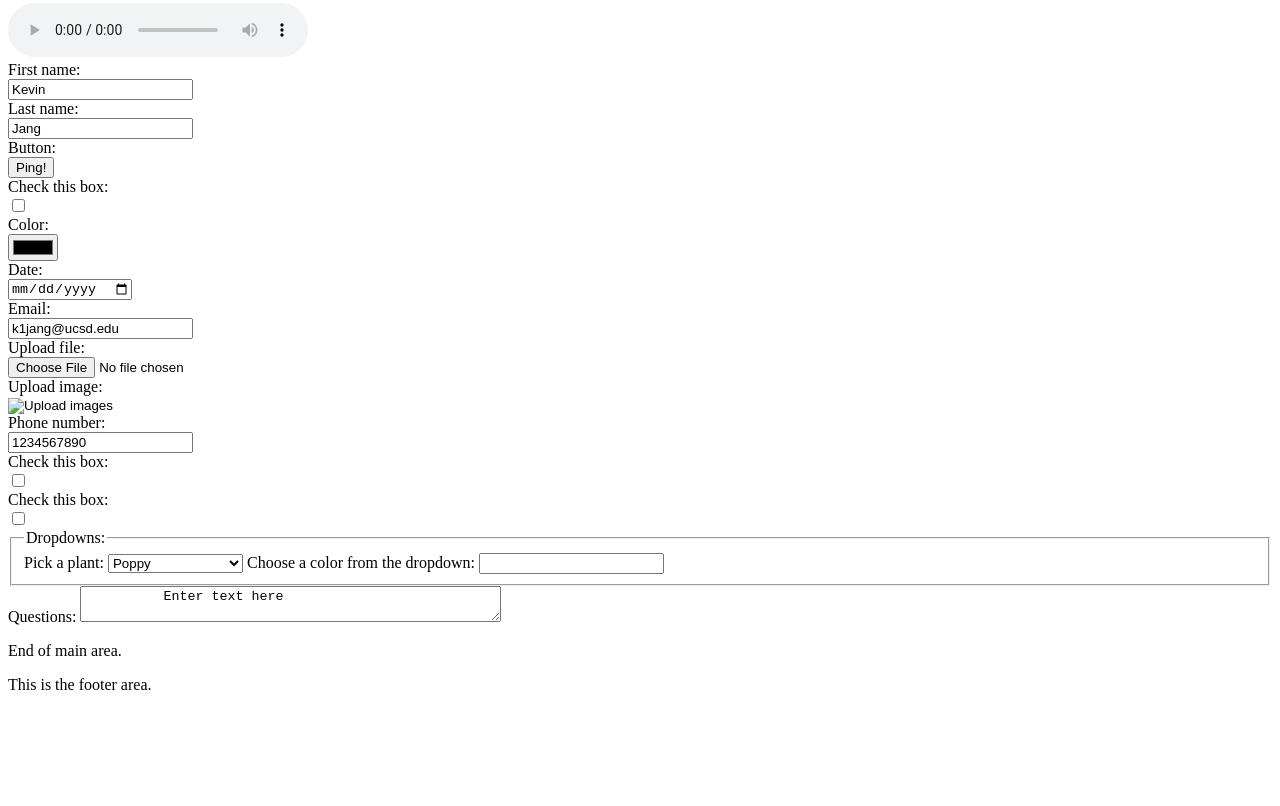
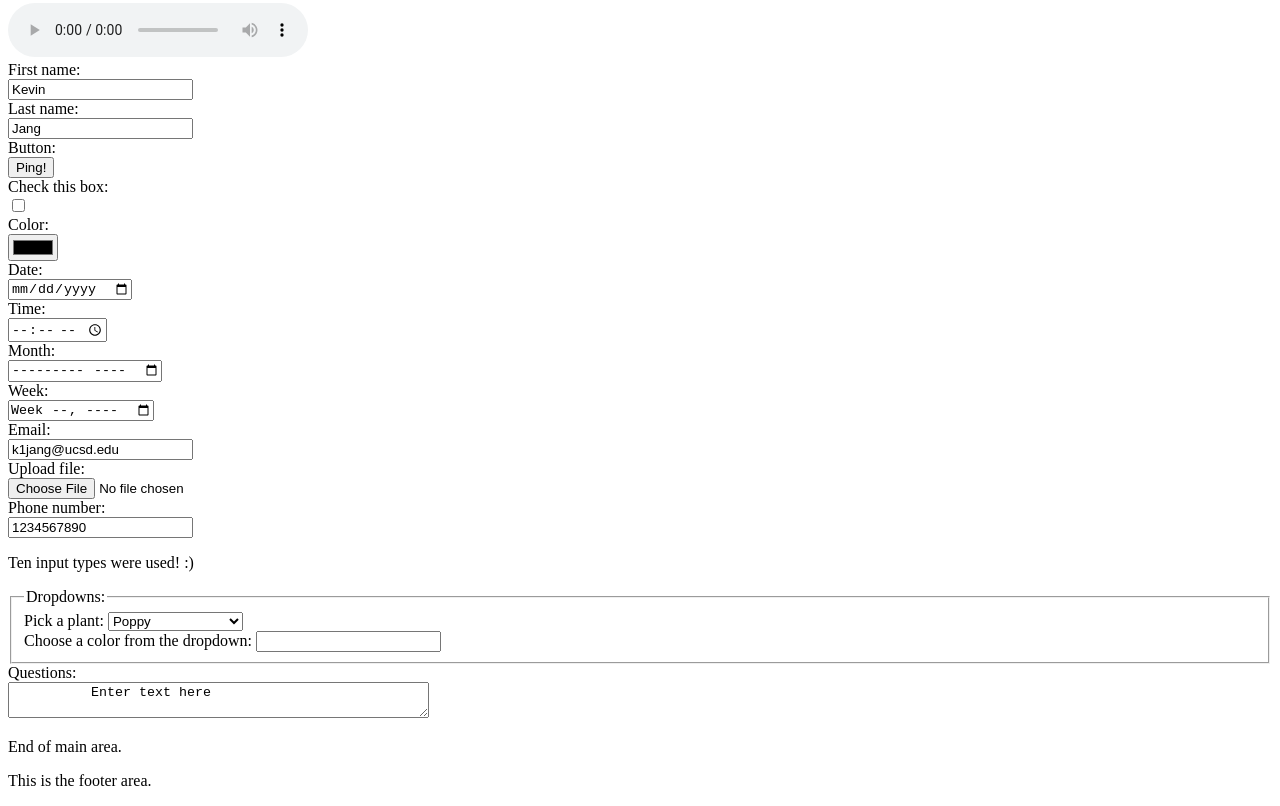
Before and after one commit to Kevin-Jjang/cse110-wi21-lab3, a plain HTML site: page index.html in a window 1280 px wide. Shown: the part 2933-3739 px from the top of the page. Before the commit the page ends 3643 px from the top, so only its background shows below. Drawn offline with Linux system fonts and the light colour scheme.

Commit message:
TODO: Template

```diff
--- a/index.html
+++ b/index.html
@@ -183,23 +183,26 @@
         <label for="dates">Date:</label><br>
         <input type="date"><br>
 
+        <label for="times">Time:</label><br>
+        <input type="time"><br>
+
+        <label for="months">Month:</label><br>
+        <input type="month"><br>
+
+        <label for="weeks">Week:</label><br>
+        <input type="week"><br>
+
         <label for="emails">Email:</label><br>
         <input type="email" value="k1jang@ucsd.edu"><br>
 
         <label for="files">Upload file:</label><br>
         <input type="file" value="Upload files"><br>
 
-        <label for="images">Upload image:</label><br>
-        <input type="image" value="Upload images"><br>
-
         <label for="numbers">Phone number:</label><br>
         <input type="number" value="1234567890"><br>
 
-        <label for="checkboxes">Check this box:</label><br>
-        <input type="checkbox"><br>
+        <p>Ten input types were used! :)</p>
 
-        <label for="checkboxes">Check this box:</label><br>
-        <input type="checkbox"><br>
         <fieldset>
           <legend>Dropdowns:</legend>
           <label for="plants">Pick a plant:</label>
@@ -213,7 +216,7 @@
               <option value="lilac">Lilac</option>
             </optgroup>
             <option value="daisy">Daisy</option>
-          </select>
+          </select><br>
 
           <label for="colors"> Choose a color from the dropdown: </label>
           <input list="colors" name="color" id="color">
@@ -224,7 +227,7 @@
           </datalist>
         </fieldset>
 
-        <label for="comments">Questions:</label>
+        <label for="comments">Questions:</label><br>
         <textarea id="comments" name="comment" rows="2" cols="50">
           Enter text here
         </textarea>
```
